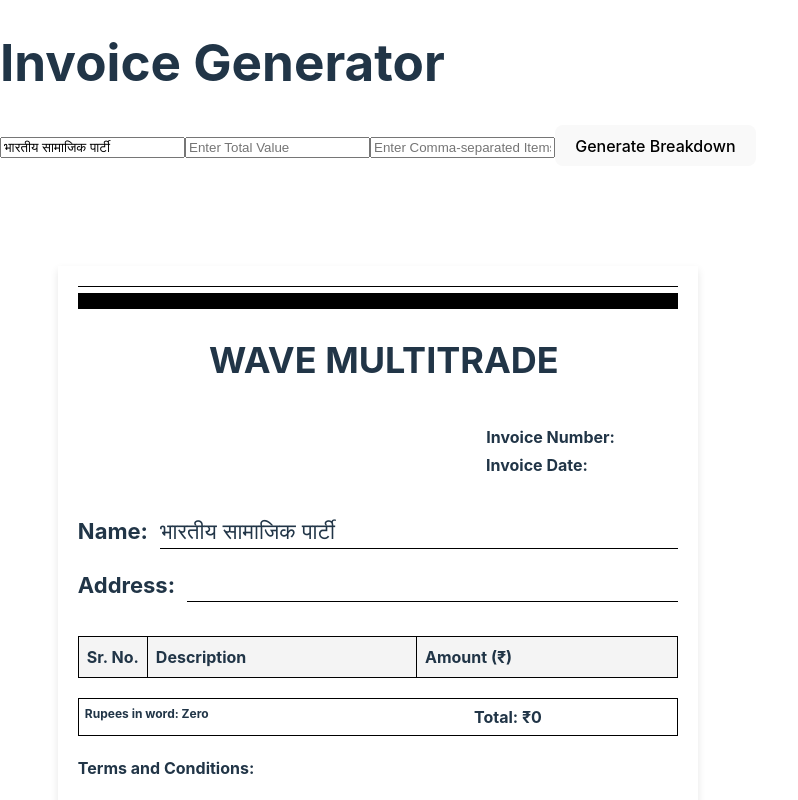
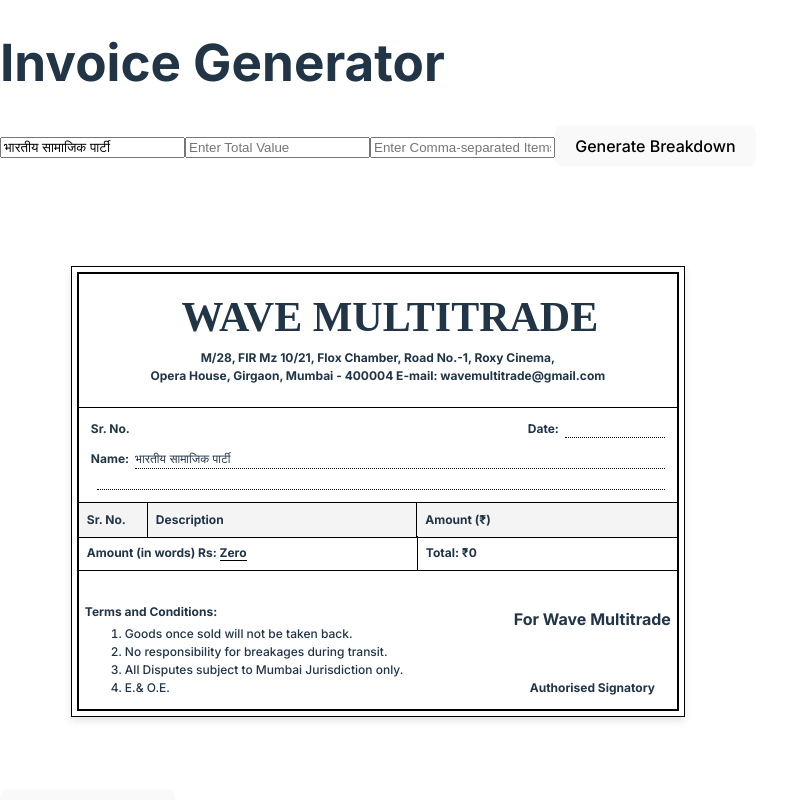
Before and after one commit to M4yankChoudhary/vite-project, a React (Vite) app: page / in a window 1280 px wide. Shown: the top 800 px of the page, without its empty margins (0-798 px from the left). Built offline with nearby package versions, Linux system fonts and the light colour scheme.

Commit message:
minor changes

```diff
--- a/src/App.css
+++ b/src/App.css
@@ -1,12 +1,18 @@
 /* Styling for Live PDF Preview */
+
+@import url('https://fonts.googleapis.com/css2?family=Inter:ital,opsz,wght@0,14..32,100..900;1,14..32,100..900&display=swap');
+
 .pdf-preview {
   margin-top: 40px;
   background-color: #fff;
-  padding: 20px;
+
   border-radius: 10px;
   box-shadow: 0 4px 8px rgba(0, 0, 0, 0.1);
   max-width: 600px;
   margin: 0 auto;
+}
+body{
+  font-family: 'Inter';
 }
 
 .pdf-header {
@@ -28,12 +34,13 @@
   width: 100%;
   border-collapse: collapse;
   margin-bottom: 20px;
+
 }
 
 .preview-table th, .preview-table td {
   padding: 8px;
   text-align: left;
-  border: 1px solid black;
+  /* border: 1px solid black; */
 }
 
 .preview-table th {
@@ -44,10 +51,11 @@
   font-size: 16px;
   font-weight: bold;
   margin-top: 10px;
-  border: 1px solid black;
+  border-top: 1px solid black;
+  border-bottom: 1px solid black;
   padding:6px;
   text-align: right;
-  padding-right: 135px;
+
   display: flex;
   justify-content: space-between;
 }
--- a/src/App.jsx
+++ b/src/App.jsx
@@ -180,17 +180,27 @@
         display: 'flex',
         justifyContent: 'center',
         alignItems: 'center',
+        fontSize: '12px',
 
       }}>
         <div className="pdf-preview" style={{
-          marginTop: "100px",
+          padding:'6px',
+          marginTop:'100px',
+          borderRadius:'0px',
+          border:'1px solid black',
+          display:'flex',
+        }}>
+        <div  style={{
+
           borderRadius: '0px',
           width: '800px',
 
+          border: '1px solid black',
+          boxShadow: '0 0 0 1px black',
 
 
         }}>
-          <div style={{
+          {/* <div style={{
             height: '1px',
             width: '100%',
             background: 'black',
@@ -201,114 +211,300 @@
             width: '100%',
             background: 'black',
             marginBottom: '24px',
-          }}></div>
+          }}></div> */}
           <div style={{
             width: '100%',
             textAlign: 'center',
             display: 'flex',
-            justifyContent: 'center'
+            justifyContent: 'center',
+            flexDirection: 'column',
+            marginBottom: '22px',
           }}>
             <span style={{
               width: '100%',
 
               textAlign: 'center',
-              fontSize: '36px',
-
+              fontSize: '42px',
+              fontFamily: 'ui-sans-serif',
               fontWeight: 'bolder',
-              marginBottom: '22px',
+              marginTop: '12px',
               marginLeft: '12px',
               textTransform: 'uppercase'
             }}>Wave Multitrade</span>
-          </div>
-
-          <div className="" style={{
-            textAlign: 'end'
-          }}>
-            <p><strong>Invoice Number:</strong> &nbsp;  &nbsp;  &nbsp;  &nbsp;  &nbsp; &nbsp;  &nbsp;  </p>
-            <p style={{
-              marginTop: '-12px'
-            }}><strong>Invoice Date:</strong>  &nbsp;  &nbsp;   &nbsp;  &nbsp;  &nbsp;  &nbsp;  &nbsp;  &nbsp;   &nbsp;  &nbsp; </p>
+            <span style={{
+              fontWeight: 'bold',
+              fontSize: '12px',
+            }}>M/28, FIR Mz 10/21, Flox Chamber, Road No.-1, Roxy Cinema,<br />
+              Opera House, Girgaon, Mumbai - 400004
+              E-mail: wavemultitrade@gmail.com</span>
           </div>
 
           <div style={{
+            height: '1px',
+            backgroundColor: 'black',
+            width: '100%'
+          }}></div>
+          <div style={{
+            paddingLeft: '6px',
+            paddingRight: '6px',
+            justifyContent: 'space-between',
+            flexDirection: 'row',
+            width: '100%',
+          }}>
+            <div style={{
+              paddingLeft: '6px',
+              paddingRight: '6px',
               display: 'flex',
+              justifyContent: 'space-between',
               flexDirection: 'row'
             }}>
+              <p><strong>Sr. No.</strong> &nbsp;  &nbsp;  &nbsp;  &nbsp;  &nbsp; &nbsp;  &nbsp;  </p>
+              <div style={{
+                display: 'flex',
+                flexDirection: 'row',
+                paddingRight: '12px',
+              }}>
                 <p style={{
-              fontSize: '22px',
+
+
+                }}><strong>Date:</strong></p>
+                <p style={{
+                  width: '100px',
+                  marginLeft: '6px',
+                  borderBottom: '1px dotted black',
+                }}></p>
+              </div>
+            </div>
+
+          </div>
+
+          <div style={{
+            paddingLeft: '6px',
+            paddingRight: '6px',
+            justifyContent: 'space-between',
+            flexDirection: 'row',
+            width: '100%',
+            marginTop: '-12px',
+          }}>
+            <div style={{
+              paddingLeft: '6px',
+              paddingRight: '6px',
+              display: 'flex',
+              justifyContent: 'space-between',
+              flexDirection: 'row'
+            }}>
+
+              <div style={{
+                display: 'flex',
+                width: '100%',
+                flexDirection: 'row',
+                paddingRight: '12px',
+              }}>
+                <p style={{
+
 
                 }}><strong>Name:</strong></p>
                 <p style={{
-              fontSize: '22px',
                   width: '100%',
-              marginLeft: '12px',
-              borderBottom: '1px solid black',
+                  marginLeft: '6px',
+                  borderBottom: '1px dotted black',
                 }}>{name}</p>
               </div>
+
+            </div>
+
+          </div>
+          <div style={{
+            marginTop: '-4px',
+            paddingLeft: '6px',
+            paddingRight: '6px',
+            justifyContent: 'space-between',
+            flexDirection: 'row',
+            width: '100%',
+          }}>
+            <div style={{
+              paddingLeft: '6px',
+              paddingRight: '6px',
+              display: 'flex',
+              justifyContent: 'space-between',
+              flexDirection: 'row'
+            }}>
+
               <div style={{
                 display: 'flex',
-            marginTop: '-24px',
-            marginBottom: '12px',
-            flexDirection: 'row'
+                width: '100%',
+                flexDirection: 'row',
+                paddingRight: '12px',
               }}>
                 <p style={{
-              fontSize: '22px',
 
-            }}><strong>Address:</strong></p>
+
+                }}></p>
                 <p style={{
-              fontSize: '22px',
                   width: '100%',
-              marginLeft: '12px',
-              borderBottom: '1px solid black',
+                  marginLeft: '6px',
+                  borderBottom: '1px dotted black',
                 }}></p>
               </div>
 
+            </div>
 
-          <table className="preview-table">
+          </div>
+          {/* <div style={{
+            height: '1px',
+            backgroundColor: 'black',
+            width: '100%',
+            marginBottom:'12px'
+          }}></div> */}
+
+          <div style={{
+            // margin:'12px'
+          }}>
+            <table className="preview-table"
+            >
               <thead>
                 <tr>
                   <th style={{
+                    borderTop: '1px solid black',
+                    borderBottom: '1px solid black',
+                    borderRight: '1px solid black',
                     width: "52px"
                   }}>Sr. No.</th>
-                <th>Description</th>
-                <th>Amount (₹)</th>
+                  <th
+
+                    style={{
+                      borderTop: '1px solid black',
+                      borderBottom: '1px solid black',
+                      borderRight: '1px solid black',
+
+                    }}>Description</th>
+                  <th
+
+                    style={{
+                      borderTop: '1px solid black',
+                      borderBottom: '1px solid black',
+
+
+                    }}>Amount (₹)</th>
                 </tr>
               </thead>
-            <tbody>
+              <tbody style={{
+                fontWeight: 'bold'
+              }}>
                 {itemBreakdown.map((item, index) => (
                   <tr key={index}>
-                  <td>{index + 1}</td>
-                  <td>{item.name}</td>
+                    <td style={{
+                      borderTop: '1px solid black',
+                      borderBottom: '1px solid black',
+                      borderRight: '1px solid black',
 
-                  <td>₹{item.value}</td>
+                    }}>{index + 1}.</td>
+                    <td style={{
+                      borderTop: '1px solid black',
+                      borderBottom: '1px solid black',
+                      borderRight: '1px solid black',
+
+                    }}>{item.name}</td>
+
+                    <td style={{
+                      borderTop: '1px solid black',
+                      borderBottom: '1px solid black',
+
+
+                    }}>₹{item.value}</td>
                   </tr>
                 ))}
               </tbody>
             </table>
-
-          <div className="total-amount">
-            <strong style={{
-              fontSize: '12px'
-            }}>Rupees in word: {numberToWords(itemBreakdown.reduce((total, item) => total + item.value, 0))}</strong>
-            <strong>Total: ₹{itemBreakdown.reduce((total, item) => total + item.value, 0)}</strong>
-          </div>
-          <div className="terms">
-            <p><strong>Terms and Conditions:</strong></p>
-
-          </div>
-          <div className="signature">
-            <p><strong>Signature:</strong> ____________________</p>
           </div>
 
 
+
+          <table style={{
+            marginTop: '-22px',
+          }} className="preview-table"
+          >
+
+            <tbody style={{
+              fontWeight: 'bold'
+            }}>
+
+              <tr >
+                <td style={{
+                  width: '322px',
+
+                  borderBottom: '1px solid black',
+                  borderRight: '1px solid black',
+
+                }}> <strong style={{
+                  fontSize: '12px'
+                }}>Amount (in words) Rs: <span style={{
+                  borderBottom: '1px solid black',
+                  width:'100%',
+                }}>{numberToWords(itemBreakdown.reduce((total, item) => total + item.value, 0))}</span></strong></td>
+
+
+                <td style={{
+
+                  borderBottom: '1px solid black',
+
+
+                }}> <strong>Total: ₹{itemBreakdown.reduce((total, item) => total + item.value, 0)}</strong></td>
+              </tr>
+
+            </tbody>
+          </table>
+          {/* <div className="total-amount" style={{
+
+          }}>
+            <strong style={{
+              fontSize: '12px'
+            }}>Amount (in words) Rs: {numberToWords(itemBreakdown.reduce((total, item) => total + item.value, 0))}</strong>
+            <strong>Total: ₹{itemBreakdown.reduce((total, item) => total + item.value, 0)}</strong>
+          </div> */}
+          <div style={{
+            display: 'flex',
+            justifyContent: 'space-between',
+            flexDirection: 'row',
+            paddingLeft: '6px',
+            paddingRight: '6px'
+          }}>
+            <div>
+              <p><strong>Terms and Conditions:</strong></p>
+              <ol style={{
+                fontWeight: '500',
+                marginTop: '-8px',
+              }}>
+                <li>Goods once sold will not be taken back.</li>
+                <li>No responsibility for breakages during transit.</li>
+                <li>All Disputes subject to Mumbai Jurisdiction only.</li>
+                <li>E.& O.E.</li>
+              </ol>
+            </div>
+            <div style={{
+              display: 'flex',
+              flexDirection: 'column',
+              justifyContent: 'space-between',
+              alignItems: 'center',
+            }}>
+              <p style={{
+                fontWeight: 'bolder',
+                fontSize: '16px'
+              }}><strong>For Wave Multitrade</strong></p>
+              <p><strong>Authorised Signatory</strong></p>
+            </div>
+          </div>
+
+
+          {/*
           <div style={{
             height: '20px',
             width: '100%',
             background: 'black',
 
-          }}></div>
+          }}></div> */}
         </div>
-
+        </div>
       </div>
 
       <button style={{
```
Lines whose indentation alone changed are shown as unchanged.
